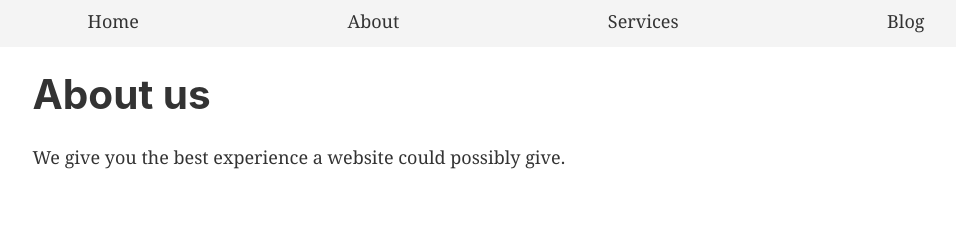
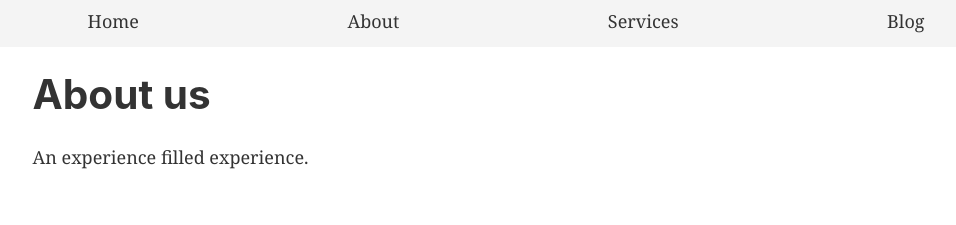
Before and after one commit to AshishRaoDS/First_gatsbyBlog, a Gatsby site: page /about in a window 1280 px wide. Shown: the part 2-227 px from the top of the page, without its empty margins (147-1103 px from the left). Built offline with nearby package versions, Linux system fonts and the light colour scheme; Gatsby itself is replaced by a stand-in of ours.

Commit message:
Update about.js

```diff
--- a/src/pages/about.js
+++ b/src/pages/about.js
@@ -6,7 +6,7 @@ const AboutPage=() =>(
         <Layout>
         <div>
              <h1>About us</h1>
-                <p>We give you the best experience a website could possibly give.</p>
+                <p>An experience filled experience.</p>
                            </div>
             </Layout>
   )
```
